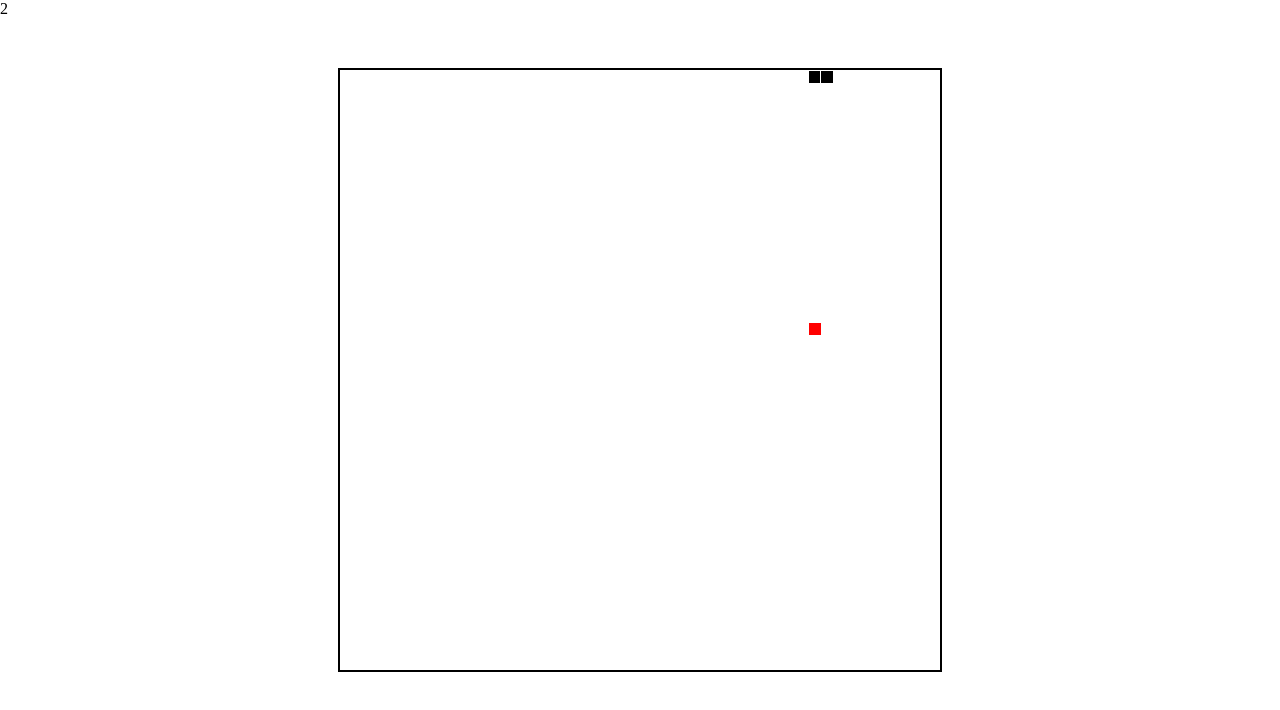
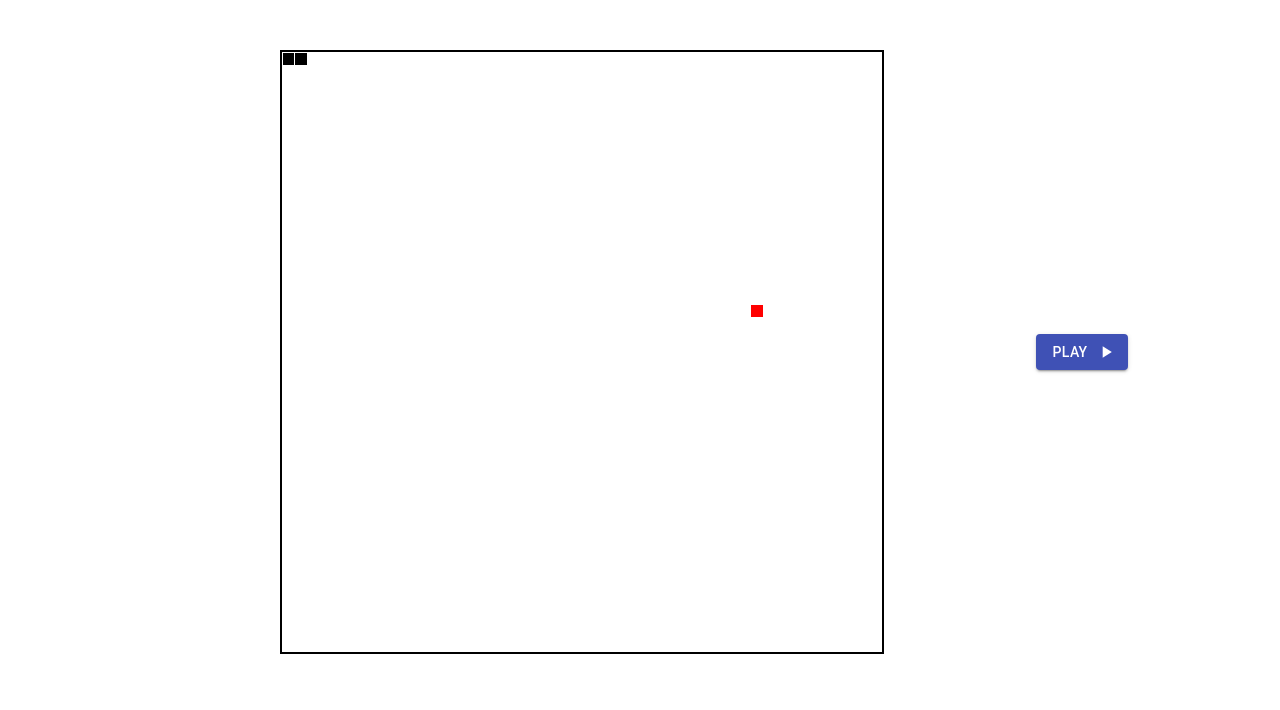
Before and after one commit to Pijano97/snake-game, a React (Create React App) app: page / in a window 1280 px wide. Shown: the top 710 px of the page. Built offline with nearby package versions, Linux system fonts and the light colour scheme.

Commit message:
snake-game movments/eat completed

```diff
--- a/package.json
+++ b/package.json
@@ -3,6 +3,7 @@
   "version": "0.1.0",
   "private": true,
   "dependencies": {
+    "@material-ui/core": "^4.11.2",
     "@testing-library/jest-dom": "^5.11.6",
     "@testing-library/react": "^11.2.2",
     "@testing-library/user-event": "^12.5.0",
--- a/src/App.css
+++ b/src/App.css
@@ -1,6 +1,28 @@
+.app {
+	display: flex;
+	padding-left: 280px;
+	padding-top: 50px;
+}
+
+.app__buttons {
+	flex: 1;
+	display: flex;
+	justify-content: center;
+	align-items: center;
+	width: 100px;
+}
+
+.app__button {
+	margin: 10px !important;
+}
+
 .snake {
+}
+
+.snake__game {
+	display: grid;
+	flex: 1;
 	position: relative;
-	margin: 50px auto;
 	width: 600px;
 	height: 600px;
 	border: 2px solid #000;
--- a/src/App.js
+++ b/src/App.js
@@ -2,6 +2,9 @@ import { useEffect, useState } from "react";
 import "./App.css";
 import Snake from "./Snake";
 import Food from "./Food";
+import Button from "@material-ui/core/Button";
+import PlayArrowIcon from "@material-ui/icons/PlayArrow";
+import PauseIcon from "@material-ui/icons/Pause";
 
 const getDirection = (e) => {
 	switch (e.keyCode) {
@@ -37,6 +40,7 @@ function App() {
 	const [direction, setDirection] = useState({ val: "RIGHT" });
 	const [lastDirection, setLastDirection] = useState();
 	const [speed, setSpeed] = useState(200);
+	const [gameOver, setGameOver] = useState(false);
 
 	const moveSnake = () => {
 		let dots = [...snakeDots];
@@ -74,13 +78,16 @@ function App() {
 	};
 
 	useEffect(() => {
+		if (gameOver) {
 			const interval = setInterval(() => {
 				moveSnake();
+				checkIfCollapsed();
 				checkIfOutOfBorders();
 				checkIfEat();
 			}, speed);
 			return () => clearInterval(interval);
-	}, [snakeDots]);
+		}
+	}, [snakeDots, gameOver]);
 
 	useEffect(() => {
 		const keyPressHandler = (e) => {
@@ -108,24 +115,35 @@ function App() {
 		setSnakeDots(newSnake);
 	};
 
-	// // we need increse speed?
-	// const increseSpeed = () => {
-	// 	if (speed > 10) {
-	// 		setSpeed(speed - 10);
-	// 	}
-	// };
+	// we need increse speed?
+	const increseSpeed = () => {
+		setSpeed(speed - 5);
+	};
 
 	const checkIfOutOfBorders = () => {
 		let head = snakeDots[snakeDots.length - 1];
+		console.log(head);
 		if (head[0] == 100 || head[1] == 100 || head[0] < 0 || head[1] < 0) {
 			onGameOver();
 		}
 	};
 
+	const checkIfCollapsed = () => {
+		let snake = [...snakeDots];
+		let head = snake[snake.length - 1];
+		snake.pop();
+		snake.forEach((dot) => {
+			if (head[0] == dot[0] && head[1] == dot[1]) {
+				onGameOver();
+			}
+		});
+	};
+
 	const onGameOver = () => {
-		setSpeed(50);
+		setSpeed(200);
 		setDirection({ val: "RIGHT" });
 		setLastDirection({ direction });
+		setGameOver(false);
 		setSnakeDots([
 			[0, 0],
 			[2, 0],
@@ -134,10 +152,25 @@ function App() {
 
 	return (
 		<div className="app">
-			<p>{snakeDots.length}</p>
 			<div className="snake">
+				<div className="snake__game">
 					<Snake snakeDots={snakeDots} />
 					<Food foodDots={foodDots} />
+				</div>
+			</div>
+			<div className="app__buttons">
+				<Button
+					className="app__button"
+					variant="contained"
+					color="primary"
+					endIcon={<PlayArrowIcon>Start</PlayArrowIcon>}
+					onClick={() => {
+						setGameOver(true);
+						console.log(gameOver);
+					}}
+				>
+					PLAY
+				</Button>
 			</div>
 		</div>
 	);
```
Also changed, not shown: 2 other files (tests, documents, lock files or other folders). Lines whose indentation alone changed are shown as unchanged.
